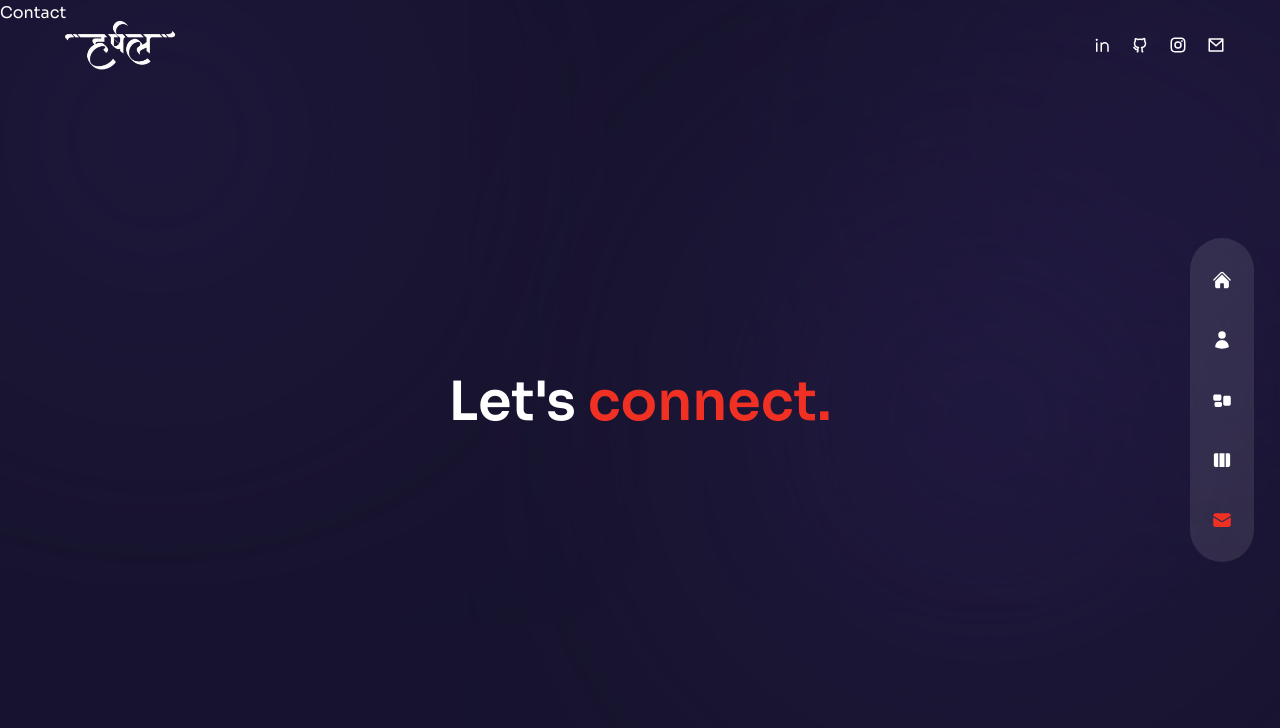
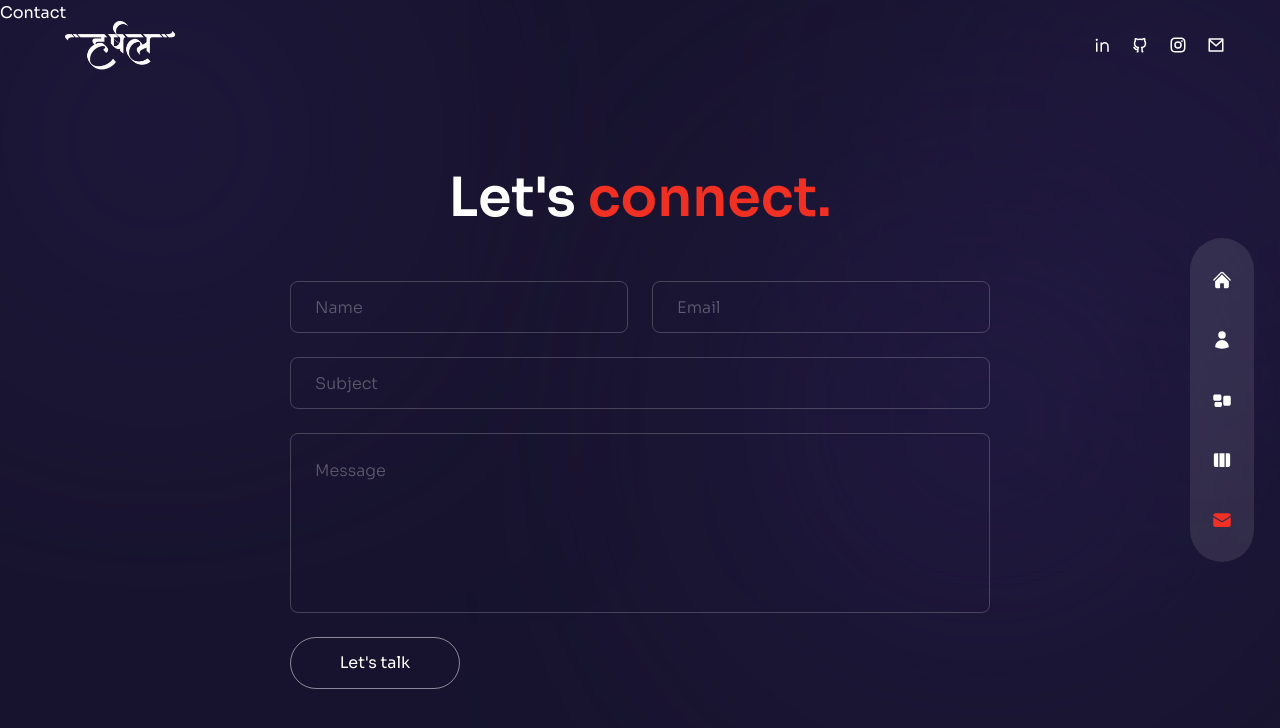
Before and after one commit to harshal0151/Portfolio-Harshal, a Next.js app: page /contact in a window 1280 px wide. Shown: the top 728 px of the page. Built offline with nearby package versions, Linux system fonts and the light colour scheme.

Commit message:
contact section

```diff
--- a/pages/contact/index.js
+++ b/pages/contact/index.js
@@ -1,21 +1,53 @@
 //components
 
+import { BsArrowRight } from "react-icons/bs";
 
-import {BsArrowRight} from 'react-icons/bs'
+import { motion } from "framer-motion";
 
-import {motion} from 'framer-motion'
-
-import {fadeIn} from '../../variants'
+import { fadeIn } from "../../variants";
 
 const Contact = () => {
-  return <div className='h-full bg-primary/30'>Contact
-   <div className='container mx-auto py-32 text-center xl:text-left flex items-center justify-center h-full'>
-    <div className='flex'>
-      <h2 className='h2 text-center mb-12'>Let's <span className='text-accent'>connect.</span></h2>
+  return (
+    <div className="h-full bg-primary/30">
+      Contact
+      <div className="container mx-auto py-32 text-center xl:text-left flex items-center justify-center h-full">
+        <div className="flex flex-col w-full max-w-[700px] ">
+          <motion.h2
+            variants={fadeIn("up", 0.2)}
+            initial="hidden"
+            animate="show"
+            exit="hidden"
+            className="h2 text-center mb-12"
+          >
+            Let's <span className="text-accent">connect.</span>
+          </motion.h2>
+          <motion.form
+           variants={fadeIn('down', 0.4)}
+           initial ="hidden"
+           animate="show"
+           exit='hidden'
 
+          className="flex-1 flex flex-col gap-6 w-full mx-auto">
+            <div className="flex  gap-x-6 w-full">
+              <input type="text" placeholder="name" className="input" />
+              <input type="text" placeholder="email" className="input" />
+            </div>
+            <input type="text" placeholder="subject" className="input" />
+            <textarea placeholder="message" className="textarea"></textarea>
+
+            <button
+             className="btn rounded-full border border-white/50 max-w-[170px] px-8 transition-all duration-300 flex items-center justify-center overflow-hidden hover:border-accent group">
+
+              <span className="group-hover:-translate-y-[120%] group-hover:opacity-0 transition-all duration-500">
+                Let's talk
+              </span>
+              <BsArrowRight className="-translate-y-[120%] opacity-0 group-hover:flex group-hover:-translate-y-0 group-hover:opacity-100 transition-all duration-300 absolute text-[22px]" />
+            </button>
+          </motion.form>
+        </div>
+      </div>
     </div>
-   </div>
-  </div>;
+  );
 };
 
 export default Contact;
```
